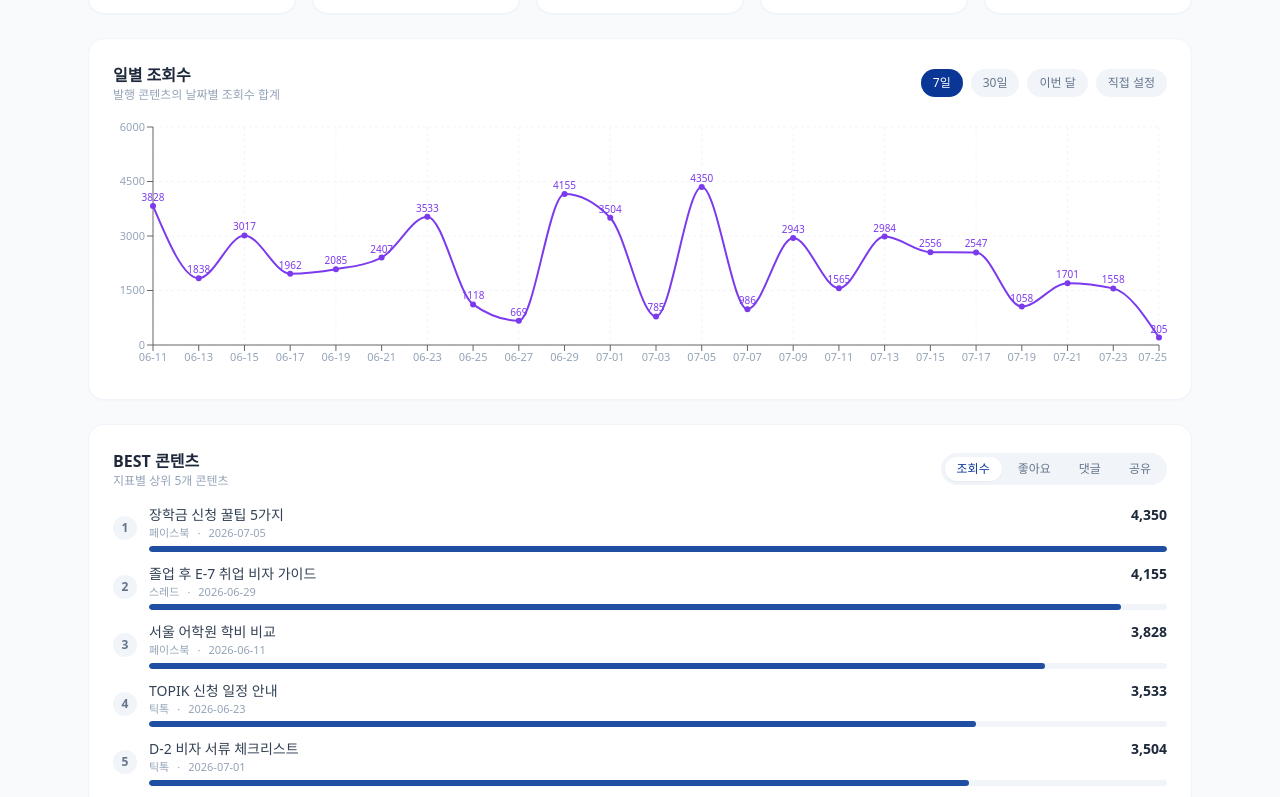
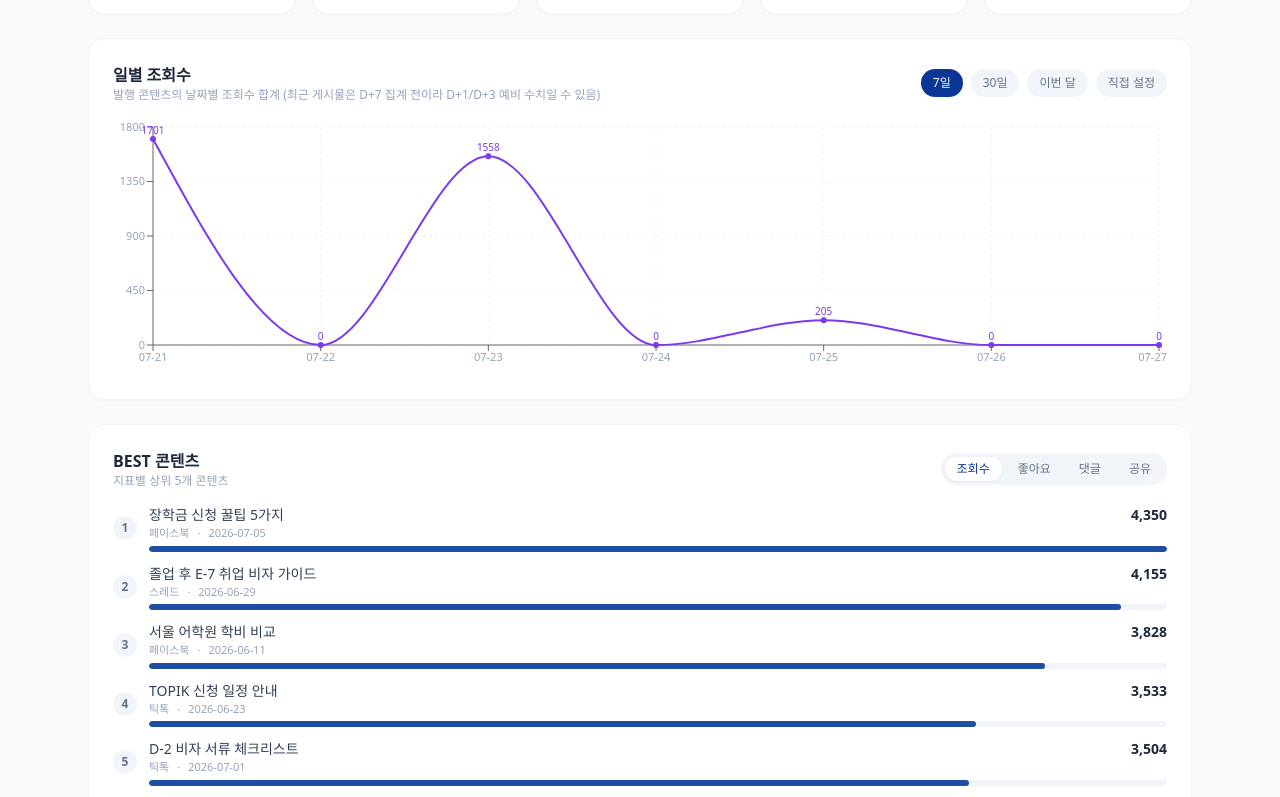
Before and after one commit to Gaumeoandanh/kuniv-kpi-dashboard, a Next.js app: page /dashboard in a window 1280 px wide. Shown: the part 896-1693 px from the top of the page. Built offline with nearby package versions, Linux system fonts and the light colour scheme; no server answers.

Commit message:
Update DailyViewsChart.tsx

```diff
--- a/components/dashboard/DailyViewsChart.tsx
+++ b/components/dashboard/DailyViewsChart.tsx
@@ -17,25 +17,32 @@ import DateRangeSelector, { ResolvedRange } from "@/components/dashboard/DateRan
 
 /**
  * Every calendar date between from/to (inclusive), as YYYY-MM-DD strings.
-  * Used so the 7-day / 30-day filters always show the full requested span
+ * Used so the "7일" / "30일" filters always show the full requested span
  * on the X axis, instead of silently shrinking to whichever days happen
-    * to have a published post.
+ * to have a published post (see bug: "7일 선택했는데 3일치만 보임").
  */
 function enumerateDates(from: string, to: string): string[] {
   const dates: string[] = [];
-    const cursor = new Date(from + "T00:00:00Z");
-    const end = new Date(to + "T00:00:00Z");
+  const cursor = new Date(`${from}T00:00:00Z`);
+  const end = new Date(`${to}T00:00:00Z`);
   while (cursor <= end) {
     dates.push(cursor.toISOString().slice(0, 10));
     cursor.setUTCDate(cursor.getUTCDate() + 1);
   }
   return dates;
 }
+
+/** Default to the last 7 days on first load (matches the "7일" button). */
+function defaultRange(): ResolvedRange {
+  const to = new Date().toISOString().slice(0, 10);
+  const from = new Date(Date.now() - 6 * 86400000).toISOString().slice(0, 10);
+  return { preset: "7d", from, to };
+}
+
 export default function DailyViewsChart({ data }: { data: DailyViewPoint[] }) {
-  const [range, setRange] = useState<ResolvedRange | null>(null);
+  const [range, setRange] = useState<ResolvedRange>(defaultRange());
 
   const filtered = useMemo(() => {
-        if (!range) return data;
     const viewsByDate = new Map(data.map((p) => [p.date, p.views]));
     return enumerateDates(range.from, range.to).map((date) => ({
       date,
@@ -44,7 +51,16 @@ export default function DailyViewsChart({ data }: { data: DailyViewPoint[] }) {
   }, [range, data]);
 
   return (
-    <SectionCard title="일별 조회수" subtitle="발행 콘텐츠의 날짜별 조회수 합계" action={<DateRangeSelector onChange={setRange} />}>
+    <SectionCard
+      title="일별 조회수"
+      subtitle="발행 콘텐츠의 날짜별 조회수 합계 (최근 게시물은 D+7 집계 전이라 D+1/D+3 예비 수치일 수 있음)"
+      action={<DateRangeSelector onChange={setRange} />}
+    >
+      {filtered.length === 0 ? (
+        <div className="flex h-64 w-full items-center justify-center text-center text-sm text-slate-400">
+          해당 기간에 발행된 콘텐츠가 없거나, 아직 조회수 집계 전입니다.
+        </div>
+      ) : (
         <div className="h-64 w-full">
           <ResponsiveContainer width="100%" height="100%">
             <LineChart data={filtered} margin={{ top: 8, right: 8, left: -20, bottom: 0 }}>
@@ -61,10 +77,12 @@ export default function DailyViewsChart({ data }: { data: DailyViewPoint[] }) {
                 dot={{ r: 3, strokeWidth: 0, fill: "#7c3aed" }}
                 activeDot={{ r: 5 }}
               >
-                                          <LabelList dataKey="views" position="top" style={{ fontSize: 10, fill: "#7c3aed" }} /></Line>
+                <LabelList dataKey="views" position="top" style={{ fontSize: 10, fill: "#7c3aed" }} />
+              </Line>
             </LineChart>
           </ResponsiveContainer>
         </div>
+      )}
     </SectionCard>
   );
 }
```
Lines whose indentation alone changed are shown as unchanged.
